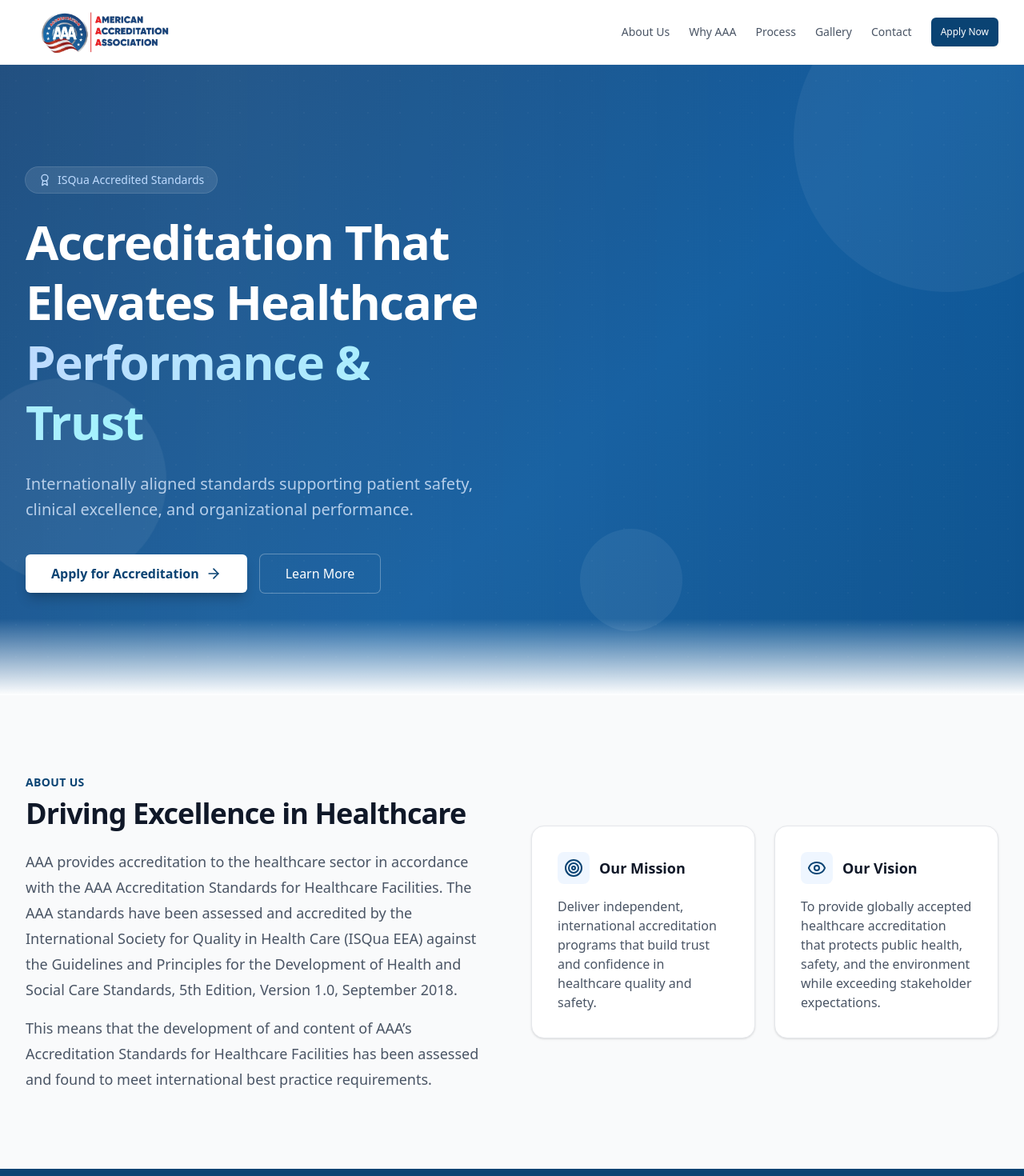
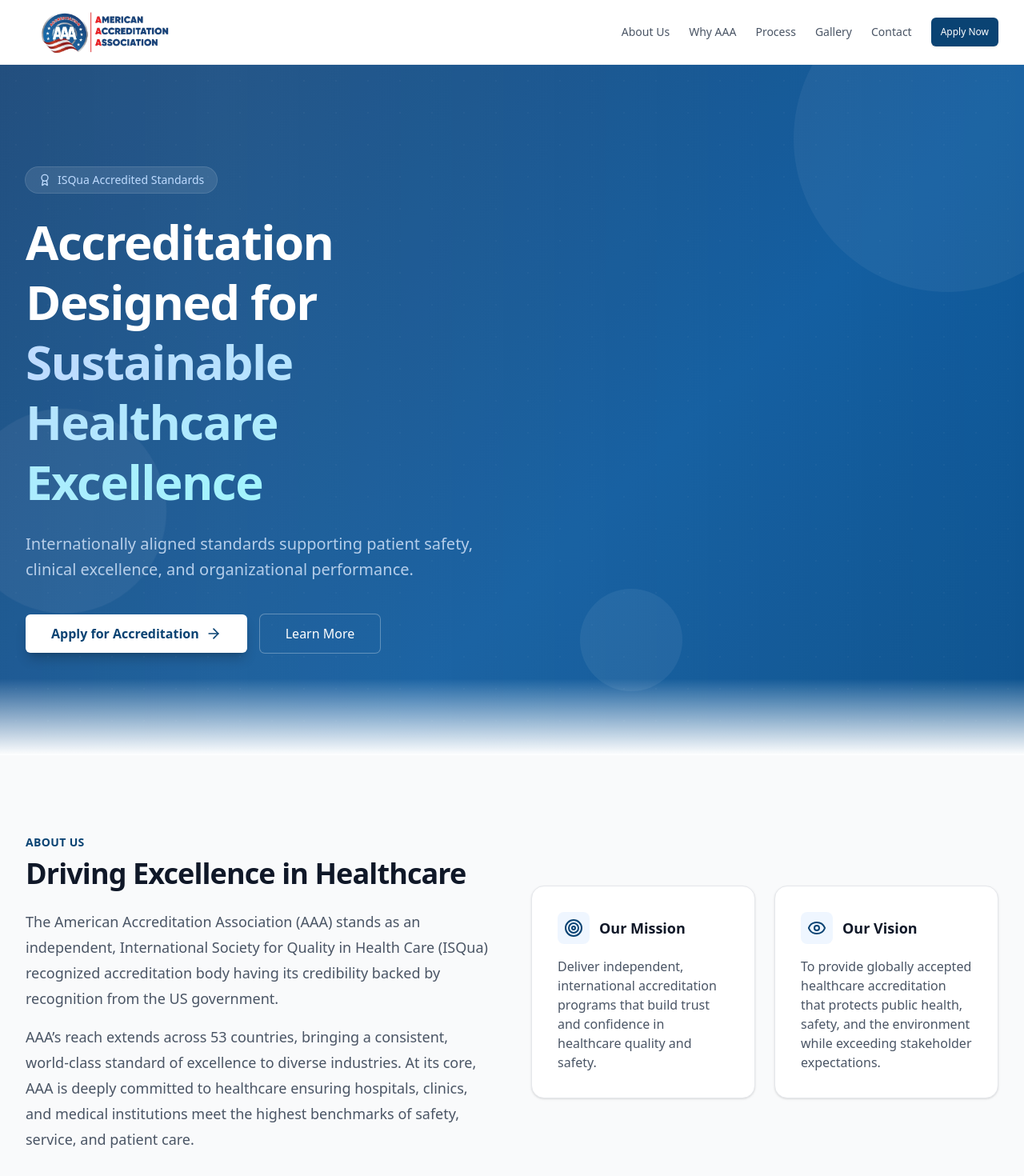
Before and after one commit to aaaacreditation/healthcare, a Next.js app: page / in a window 1280 px wide. Shown: the top 1470 px of the page at 80% size. Built offline with nearby package versions, Linux system fonts and the light colour scheme.

Commit message:
feat: updated copy for hero, about, and global presence sections

```diff
--- a/app/components/About.tsx
+++ b/app/components/About.tsx
@@ -12,12 +12,10 @@
                         Driving Excellence in Healthcare
                     </h2>
                     <p className="mt-6 text-lg leading-8 text-gray-600">
-                        AAA provides accreditation to the healthcare sector in accordance with the AAA Accreditation Standards for Healthcare Facilities.
-                        The AAA standards have been assessed and accredited by the International Society for Quality in Health Care (ISQua EEA)
-                        against the Guidelines and Principles for the Development of Health and Social Care Standards, 5th Edition, Version 1.0, September 2018.
+                        The American Accreditation Association (AAA) stands as an independent, International Society for Quality in Health Care (ISQua) recognized accreditation body having its credibility backed by recognition from the US government.
                     </p>
                     <p className="mt-4 text-lg leading-8 text-gray-600">
-                        This means that the development of and content of AAA’s Accreditation Standards for Healthcare Facilities has been assessed and found to meet international best practice requirements.
+                        AAA’s reach extends across 53 countries, bringing a consistent, world-class standard of excellence to diverse industries. At its core, AAA is deeply committed to healthcare ensuring hospitals, clinics, and medical institutions meet the highest benchmarks of safety, service, and patient care.
                     </p>
                 </div>
 
--- a/app/components/GlobalPresence.tsx
+++ b/app/components/GlobalPresence.tsx
@@ -45,8 +45,7 @@
                     <div>
                         <h3 className="text-2xl font-bold mb-4">Leadership & Governance</h3>
                         <p className="text-gray-300">
-                            At its core, AAA is deeply committed to healthcare ensuring hospitals, clinics, and medical institutions meet the highest benchmarks of safety, service, and patient care.
-                            AAA’s story is one of connection, linking institutions to global best practices, fostering confidence in every certificate issued, and ultimately, building a new generation of trust.
+                            AAA’s reach extends across 53 countries, bringing a consistent, world-class standard of excellence to diverse industries. At its core, AAA is deeply committed to healthcare ensuring hospitals, clinics, and medical institutions meet the highest benchmarks of safety, service, and patient care. AAA’s story is one of connection, linking institutions to global best practices, fostering confidence in every certificate issued, and ultimately, building a new generation of trust.
                         </p>
                     </div>
                     <div className="relative">
--- a/app/components/Hero.tsx
+++ b/app/components/Hero.tsx
@@ -39,9 +39,9 @@
                         </div>
 
                         <h1 className="text-4xl sm:text-5xl lg:text-6xl font-bold tracking-tight leading-tight animate-fade-in-up-delay-1">
-                            Accreditation That Elevates Healthcare{' '}
+                            Accreditation Designed for{' '}
                             <span className="text-transparent bg-clip-text bg-gradient-to-r from-blue-200 to-cyan-200">
-                                Performance & Trust
+                                Sustainable Healthcare Excellence
                             </span>
                         </h1>
 
```
